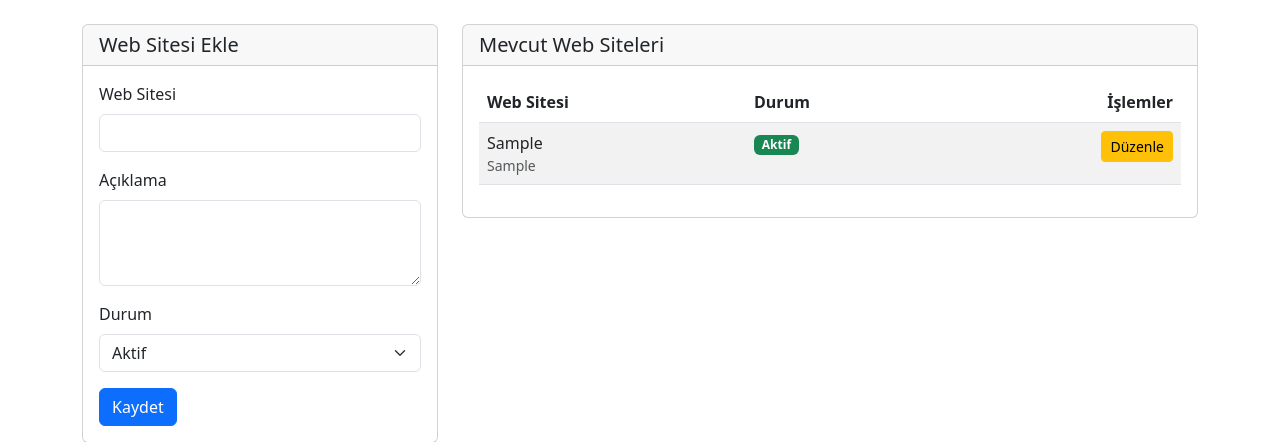
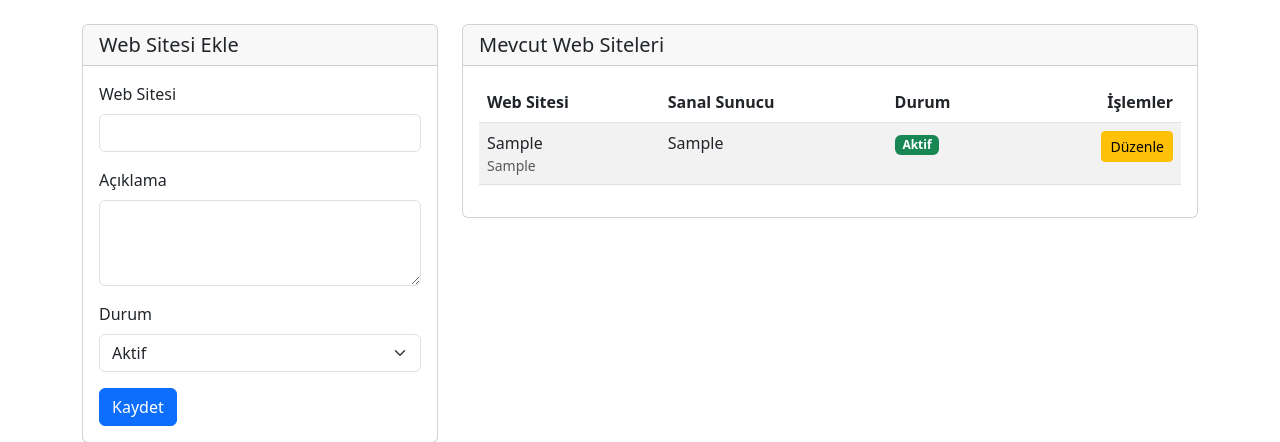
Before and after one commit to hermesthecat/sistem_takip, a PHP site: page /site_ekle.php in a window 1280 px wide. Shown: the part 56-498 px from the top of the page. Run offline with PHP 8.4, Linux system fonts and the light colour scheme; the visitor is signed in with stand-in values (Sample User, id 1); tables that the repository leaves empty hold one stand-in row (values such as "Sample post").

Commit message:
Tablo görünümlerinde stil ve kullanılabilirlik güncellemeleri
- Lokasyon, proje ve site listelerinde eylem sütunlarına 'text-end' sınıfı eklendi
- Site listesine sanal sunucu sütunu eklendi
- Sanal sunucu bilgisini dinamik olarak görüntüleme özelliği getirildi
- Kullanıcı arayüzü ve tablo düzeni iyileştirildi

```diff
--- a/lokasyon_ekle.php
+++ b/lokasyon_ekle.php
@@ -146,7 +146,7 @@ $result_lokasyonlar = mysqli_query($conn, $sql_lokasyonlar);
                                         <th><?php echo $language->get('location_name'); ?></th>
                                         <th><?php echo $language->get('server_info'); ?></th>
                                         <th><?php echo $language->get('created_at'); ?></th>
-                                        <th><?php echo $language->get('actions'); ?></th>
+                                        <th class="text-end"><?php echo $language->get('actions'); ?></th>
                                     </tr>
                                 </thead>
                                 <tbody>
@@ -170,7 +170,7 @@ $result_lokasyonlar = mysqli_query($conn, $sql_lokasyonlar);
                                                 <?php endif; ?>
                                             </td>
                                             <td><?php echo date('d.m.Y H:i', strtotime($row['olusturma_tarihi'])); ?></td>
-                                            <td>
+                                            <td class="text-end">
                                                 <a href="lokasyon_ekle.php?id=<?php echo $row['id']; ?>" class="btn btn-sm btn-warning"><?php echo $language->get('edit'); ?></a>
 
                                                 <a href="lokasyon_sunucu.php?id=<?php echo $row['id']; ?>" class="btn btn-sm btn-info">
--- a/proje_ekle.php
+++ b/proje_ekle.php
@@ -173,7 +173,7 @@ $result_projeler = mysqli_query($conn, $sql_projeler);
                                         <th><?php echo $language->get('project_name'); ?></th>
                                         <th><?php echo $language->get('project_code'); ?></th>
                                         <th><?php echo $language->get('status'); ?></th>
-                                        <th><?php echo $language->get('actions'); ?></th>
+                                        <th class="text-end"><?php echo $language->get('actions'); ?></th>
                                     </tr>
                                 </thead>
                                 <tbody>
@@ -204,7 +204,7 @@ $result_projeler = mysqli_query($conn, $sql_projeler);
                                                     </div>
                                                 <?php endif; ?>
                                             </td>
-                                            <td>
+                                            <td class="text-end">
                                                 <a href="proje_ekle.php?id=<?php echo $row['id']; ?>" class="btn btn-sm btn-warning"><?php echo $language->get('edit'); ?></a>
                                                 <a href="proje_sunucu.php?id=<?php echo $row['id']; ?>" class="btn btn-sm btn-info">
                                                     <i class="bi bi-hdd-network"></i> <?php echo $language->get('servers'); ?>
--- a/site_ekle.php
+++ b/site_ekle.php
@@ -127,6 +127,7 @@ if (isset($_GET['basari'])) {
                                 <thead>
                                     <tr>
                                         <th><?php echo $language->get('web_site_name'); ?></th>
+                                        <th><?php echo $language->get('virtual_server'); ?></th>
                                         <th><?php echo $language->get('status'); ?></th>
                                         <th class="text-end"><?php echo $language->get('actions'); ?></th>
                                     </tr>
@@ -139,6 +140,23 @@ if (isset($_GET['basari'])) {
                                                 <?php if ($row['aciklama']): ?>
                                                     <small class="d-block text-muted"><?php echo htmlspecialchars($row['aciklama']); ?></small>
                                                 <?php endif; ?>
+                                            </td>
+                                            <td>
+                                               <?php
+                                                    // web sitesinin ekli olduğu sanal sunucunun adını getir
+                                                    $sql = "SELECT * FROM sanal_sunucu_web_siteler WHERE website_id = '$row[id]'";
+                                                    $result_sanal = mysqli_query($conn, $sql);
+                                                    $row_sanal = mysqli_fetch_assoc($result_sanal);
+                                                    if ($row_sanal):
+                                                        $get_sanal_sunucu = $row_sanal['sanal_sunucu_id'];
+                                                        $sql_sanal_sunucu = "SELECT * FROM sanal_sunucular WHERE id = '$get_sanal_sunucu'";
+                                                        $result_sanal_sunucu = mysqli_query($conn, $sql_sanal_sunucu);
+                                                        $row_sanal_sunucu = mysqli_fetch_assoc($result_sanal_sunucu);
+                                                        echo $row_sanal_sunucu['sunucu_adi'];
+                                                    else:
+                                                        echo $language->get('not_in_use');
+                                                    endif;
+                                               ?>
                                             </td>
                                             <td>
                                                 <span class="badge <?php echo $row['durum'] == 'Aktif' ? 'bg-success' : 'bg-secondary'; ?>">
```
